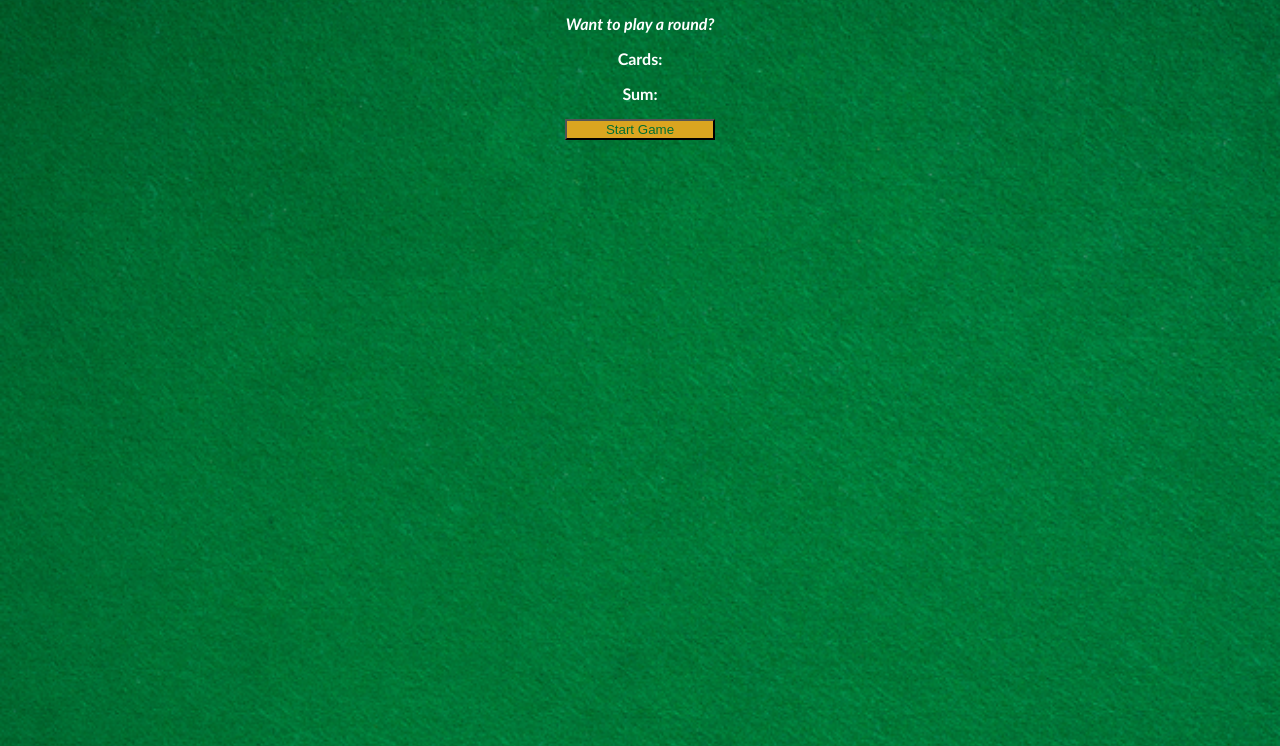
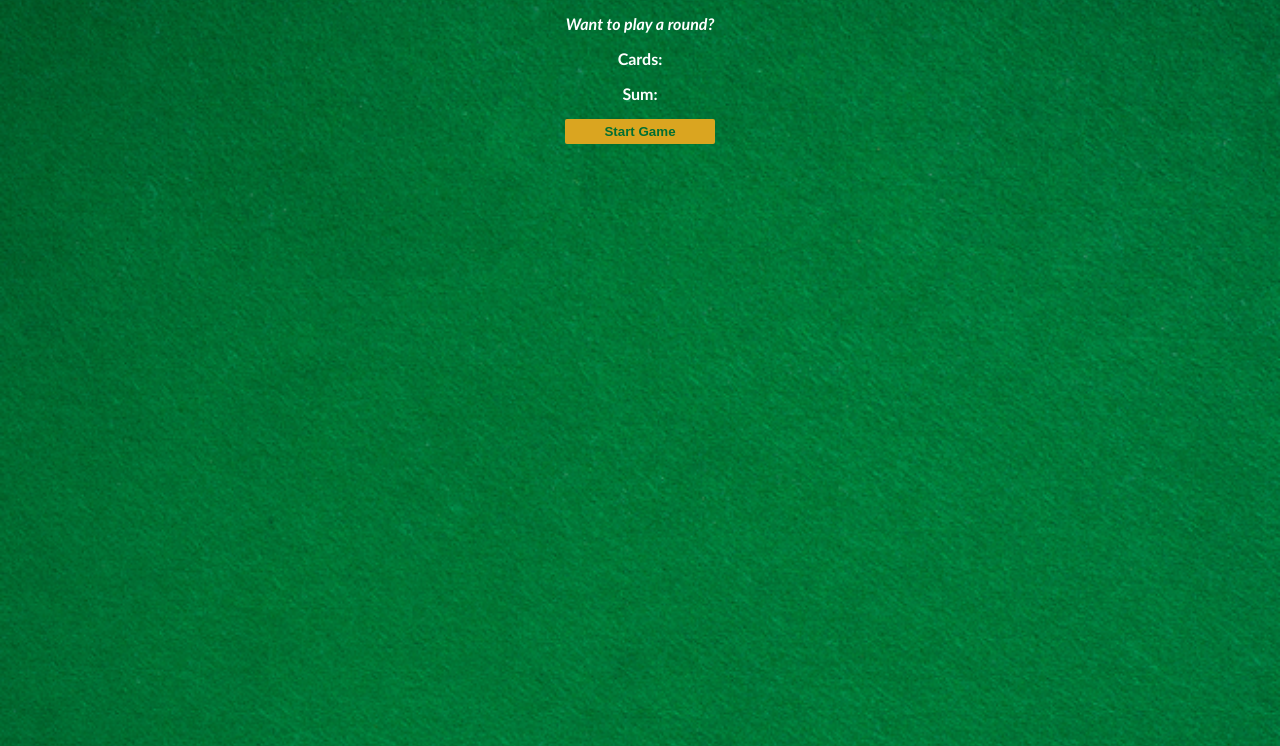
Before and after one commit to dereknguyenm/BlackJack_Game, a plain HTML site: page index.html in a window 1280 px wide. Shown: the part 54-800 px from the top of the page. Drawn offline with Linux system fonts and the light colour scheme.

Commit message:
Add formatting for start button

```diff
--- a/index.css
+++ b/index.css
@@ -18,7 +18,11 @@ button
     width: 150px;
     color:  #016f32;
     background-color: goldenrod;
-
+    padding-top: 5px;
+    padding-bottom: 5px;
+    font-weight: bold;
+    border: none;
+    border-radius: 2px;
 }
 
 
```
Also changed, not shown: index.js (+2 -5 lines).
